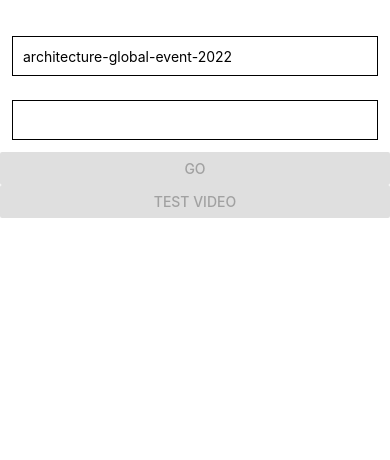
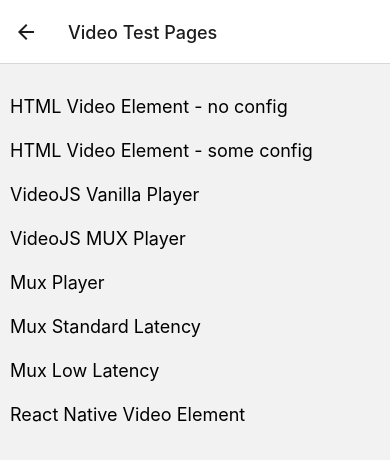
Before and after one commit to hypersay-events/webview-poc, a React Native app: screen /VideoTest in a window 390 px wide. Shown: the top 460 px of the page. Built offline with nearby package versions, Linux system fonts and the light colour scheme.

Commit message:
Improvemints

```diff
--- a/App.tsx
+++ b/App.tsx
@@ -1,108 +1,58 @@
 import * as React from "react";
+import { View, Text, Button } from "react-native";
+import { NavigationContainer } from "@react-navigation/native";
 import {
-  Alert,
-  Button,
-  SafeAreaView,
-  StyleSheet,
-  Text,
-  TextInput,
-  View,
-} from "react-native";
-import { WebView } from "react-native-webview";
-import { videoTestHTML } from "./html_fixtures/video-test-html";
+  createNativeStackNavigator,
+  NativeStackNavigationProp,
+} from "@react-navigation/native-stack";
 
-const getLink = (slug: string, code: string) =>
-  `https://${slug}.hypersay.events?code=${code}`;
+import HomeScreen from "./screens/HomeScreen";
+import VideoTestScreen from "./screens/VideoTestScreen";
+import WebViewScreen from "./screens/WebViewScreen";
+import ReactNativeVideoScreen from "./screens/ReactNativeVideoScreen";
 
-const styles = StyleSheet.create({
-  area: {
-    marginTop: 24,
-  },
-  input: {
-    height: 40,
-    margin: 12,
-    borderWidth: 1,
-    padding: 10,
-  },
-  goButton: {
-    width: 80,
-  },
-});
+const Stack = createNativeStackNavigator();
 
-enum AppState {
-  InputsState = 0,
-  WebViewState,
-  VideoAutoplay,
+export type RootStackParamList = {
+  Home: undefined;
+  WebView: undefined;
+  VideoTest: undefined;
+};
+
+function App() {
+  return (
+    <NavigationContainer>
+      <Stack.Navigator>
+        <Stack.Screen
+          name="Home"
+          options={{ title: "Hypersay WebView Tester" }}
+          component={HomeScreen}
+        />
+        <Stack.Screen
+          name="VideoTest"
+          options={{ title: "Video Test Pages" }}
+          component={VideoTestScreen}
+        />
+        <Stack.Screen
+          name="WebView"
+          component={WebViewScreen}
+          options={({ route }) => ({
+            title:
+              (route?.params as Record<string, string>).title || "Web View",
+          })}
+        />
+        <Stack.Screen
+          name="ReactNativeVideo"
+          component={ReactNativeVideoScreen}
+          options={({ route }) => ({
+            title:
+              (route?.params as Record<string, string>).title ||
+              "React Native Video",
+          })}
+        />
+      </Stack.Navigator>
+    </NavigationContainer>
+  );
 }
 
-export default function App() {
-  const [state, setState] = React.useState<AppState>(AppState.InputsState);
-
-  const [eventSlug, setEventSlug] = React.useState<string>(
-    "architecture-global-event-2022"
-  );
-  const [ticketCode, setTicketCode] = React.useState<string>("");
-
-  console.log({ eventSlug, ticketCode });
-
-  switch (state) {
-    case AppState.InputsState:
-      return (
-        <SafeAreaView style={styles.area}>
-          <TextInput
-            style={styles.input}
-            onChangeText={setEventSlug}
-            value={eventSlug}
-          />
-          <TextInput
-            style={styles.input}
-            onChangeText={setTicketCode}
-            value={ticketCode}
-          />
-          <Text></Text>
-          <Button
-            title="Go"
-            disabled={!ticketCode || !eventSlug}
-            onPress={() => setState(AppState.WebViewState)}
-          />
-          <Button
-            title="Test Video"
-            disabled={!ticketCode || !eventSlug}
-            onPress={() => setState(AppState.VideoAutoplay)}
-          />
-        </SafeAreaView>
-      );
-    case AppState.WebViewState:
-      return (
-        <View style={{ flex: 1 }}>
-          <WebView
-            style={styles.area}
-            source={{ uri: getLink(eventSlug, ticketCode) }}
-            injectedJavaScript={`
-          (()=>{ btn=document.createElement("button"); btn.appendChild(document.createTextNode("Click Me!")); btn.style.position='absolute';btn.style.margin='30px'; btn.onclick = () => window.ReactNativeWebView.postMessage(55); document.body.prepend(btn)})()
-          `}
-            onMessage={(event) => {
-              Alert.alert("Exit?", undefined, [
-                {
-                  text: "No",
-                  onPress: () => console.log("Cancel Pressed"),
-                  style: "cancel",
-                },
-                { text: "Yes", onPress: () => setState(AppState.InputsState) },
-              ]);
-            }}
-          />
-        </View>
-      );
-    case AppState.VideoAutoplay:
-      return (
-        <View style={{ flex: 1 }}>
-          <Button
-            title="Go Back"
-            onPress={() => setState(AppState.InputsState)}
-          />
-          <WebView style={styles.area} source={{ html: videoTestHTML() }} />
-        </View>
-      );
-  }
-}
+export default App;
--- /dev/null
+++ b/screens/HomeScreen.tsx
@@ -0,0 +1,84 @@
+import React from "react";
+import {
+  FlatList,
+  StyleSheet,
+  Text,
+  TouchableOpacity,
+  View,
+} from "react-native";
+import { NativeStackNavigationProp } from "@react-navigation/native-stack";
+
+import { RootStackParamList } from "../App";
+
+type HomeScreenNavigationProp = NativeStackNavigationProp<
+  RootStackParamList,
+  "Home"
+>;
+
+const styles = StyleSheet.create({
+  container: {
+    flex: 1,
+    paddingTop: 22,
+  },
+  item: {
+    padding: 10,
+    fontSize: 18,
+    height: 44,
+  },
+});
+
+export default function HomeScreen({
+  navigation,
+}: {
+  navigation: HomeScreenNavigationProp;
+}) {
+  const onPress = (key: string, title: string) => {
+    switch (key) {
+      case "browser-info":
+        // @ts-ignore
+        navigation.push("WebView", {
+          title,
+          uri: "https://www.whatsmybrowser.org/",
+        });
+        break;
+      case "video-test":
+        navigation.push("VideoTest");
+        break;
+      case "hypersay-current":
+        // @ts-ignore
+        navigation.push("WebView", {
+          title,
+          uri: "https://architecture-global-event-2022.hypersay.events/",
+        });
+        break;
+      case "tunnel":
+        // @ts-ignore
+        navigation.push("WebView", {
+          title,
+          uri: "https://tunnel.hypersay.com/",
+        });
+        break;
+      default:
+        alert("You pressed: " + key);
+    }
+  };
+
+  return (
+    <View style={styles.container}>
+      <FlatList
+        data={[
+          { key: "browser-info", label: "Browser Information" },
+          { key: "video-test", label: "Video Test Pages" },
+          { key: "hypersay-current", label: "Hypersay Current" },
+        ]}
+        renderItem={({ item }) => (
+          <TouchableOpacity onPress={() => onPress(item.key, item.label)}>
+            <Text style={styles.item} key={item.key}>
+              {item.label}
+            </Text>
+          </TouchableOpacity>
+        )}
+      />
+    </View>
+  );
+}
--- /dev/null
+++ b/screens/ReactNativeVideoScreen.tsx
@@ -0,0 +1,76 @@
+import * as React from "react";
+import { View, StyleSheet, Button } from "react-native";
+import { Video, ResizeMode } from "expo-av";
+import { Picker } from "@react-native-picker/picker";
+
+const uris = [
+  "http://media.developer.dolby.com/DolbyVision_Atmos/profile5_HLS/master.m3u8",
+  "http://d3rlna7iyyu8wu.cloudfront.net/skip_armstrong/skip_armstrong_multi_language_subs.m3u8",
+  "https://euronews.alteox.app/hls/it_stream.m3u8",
+  "https://stream2.xdevel.com/video1s3-7/stream/playlist.m3u8",
+  "http://devimages.apple.com/iphone/samples/bipbop/bipbopall.m3u8",
+  "https://moctobpltc-i.akamaihd.net/hls/live/571329/eight/playlist.m3u8",
+  "https://cph-p2p-msl.akamaized.net/hls/live/2000341/test/master.m3u8",
+  "https://demo.unified-streaming.com/k8s/features/stable/video/tears-of-steel/tears-of-steel-multiple-subtitles.ism/.m3u8",
+  "https://demo.unified-streaming.com/k8s/features/stable/video/tears-of-steel/tears-of-steel-rfc5646.ism/.m3u8",
+];
+
+export default function App() {
+  const video = React.useRef(null);
+  const [status, setStatus] = React.useState({});
+  const [selectedURI, setSelectedURI] = React.useState(uris[0]);
+
+  return (
+    <View style={styles.container}>
+      <Picker
+        selectedValue={selectedURI}
+        onValueChange={(itemValue) => setSelectedURI(itemValue)}
+      >
+        {uris.map((uri) => (
+          <Picker.Item label={uri} value={uri} key={uri} />
+        ))}
+      </Picker>
+      <Video
+        ref={video}
+        style={styles.video}
+        source={{
+          uri: selectedURI,
+        }}
+        useNativeControls
+        resizeMode={ResizeMode.CONTAIN}
+        isLooping
+        shouldPlay
+        onPlaybackStatusUpdate={(status) => setStatus(() => status)}
+      />
+      <View style={styles.buttons}>
+        <Button
+          title={status.isPlaying ? "Pause" : "Play"}
+          onPress={() =>
+            status.isPlaying
+              ? video?.current?.pauseAsync()
+              : video?.current?.playAsync()
+          }
+        />
+      </View>
+    </View>
+  );
+}
+
+const styles = StyleSheet.create({
+  container: {
+    flex: 1,
+    justifyContent: "center",
+    backgroundColor: "#ecf0f1",
+  },
+  video: {
+    alignSelf: "center",
+    width: "90%",
+    height: 400,
+    maxHeight: "80%",
+  },
+  buttons: {
+    flexDirection: "row",
+    justifyContent: "center",
+    alignItems: "center",
+  },
+});
--- /dev/null
+++ b/screens/VideoTestScreen.tsx
@@ -0,0 +1,86 @@
+import { NativeStackNavigationProp } from "@react-navigation/native-stack";
+import React from "react";
+import {
+  FlatList,
+  StyleSheet,
+  Text,
+  TouchableOpacity,
+  View,
+} from "react-native";
+import { RootStackParamList } from "../App";
+
+const styles = StyleSheet.create({
+  container: {
+    flex: 1,
+    paddingTop: 22,
+  },
+  item: {
+    padding: 10,
+    fontSize: 18,
+    height: 44,
+  },
+});
+
+type HomeScreenNavigationProp = NativeStackNavigationProp<
+  RootStackParamList,
+  "VideoTest"
+>;
+
+function getUri(key: string): string {
+  return `https://ir7eh6.csb.app/${key}.html`;
+}
+
+function VideoTestScreen({
+  navigation,
+}: {
+  navigation: HomeScreenNavigationProp;
+}) {
+  const onPress = (key: string, title: string) => {
+    switch (key) {
+      case "vanilla":
+      case "vanilla-config":
+      case "videojs":
+      case "videojs-nomux":
+      case "muxplayer":
+      case "standard-latency":
+      case "low-latency":
+        // @ts-ignore
+        navigation.push("WebView", {
+          title,
+          uri: getUri(key),
+        });
+        break;
+      default:
+        // @ts-ignore
+        navigation.push("ReactNativeVideo", {
+          title,
+          uri: getUri(key),
+        });
+    }
+  };
+  return (
+    <View style={styles.container}>
+      <FlatList
+        data={[
+          { key: "vanilla", label: "HTML Video Element - no config" },
+          { key: "vanilla-config", label: "HTML Video Element - some config" },
+          { key: "videojs-nomux", label: "VideoJS Vanilla Player" },
+          { key: "videojs", label: "VideoJS MUX Player" },
+          { key: "muxplayer", label: "Mux Player" },
+          { key: "standard-latency", label: "Mux Standard Latency" },
+          { key: "low-latency", label: "Mux Low Latency" },
+          { key: "react-native-video", label: "React Native Video Element" },
+        ]}
+        renderItem={({ item }) => (
+          <TouchableOpacity onPress={() => onPress(item.key, item.label)}>
+            <Text style={styles.item} key={item.key}>
+              {item.label}
+            </Text>
+          </TouchableOpacity>
+        )}
+      />
+    </View>
+  );
+}
+
+export default VideoTestScreen;
--- /dev/null
+++ b/screens/WebViewScreen.tsx
@@ -0,0 +1,25 @@
+import React from "react";
+import { Button, View, Text } from "react-native";
+import { NativeStackNavigationProp } from "@react-navigation/native-stack";
+import WebView from "react-native-webview";
+
+import { RootStackParamList } from "../App";
+
+type HomeScreenNavigationProp = NativeStackNavigationProp<
+  RootStackParamList,
+  "WebView"
+>;
+
+interface WebViewScreenParams {
+  route: { params: { title: string; uri: string } };
+}
+export default function WebViewScreen(params: WebViewScreenParams) {
+  const uri = params.route.params.uri;
+  return (
+    <WebView
+      source={{
+        uri,
+      }}
+    />
+  );
+}
```
Also changed, not shown: package.json (+12 -0 lines), screens/BroadcastScreen.tsx (added, +46 -0 lines), 2 other files (tests, documents, lock files or other folders).
